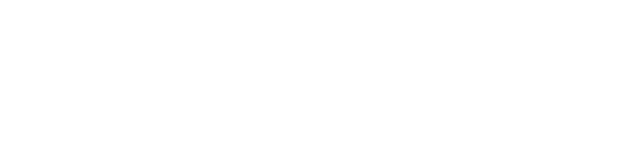
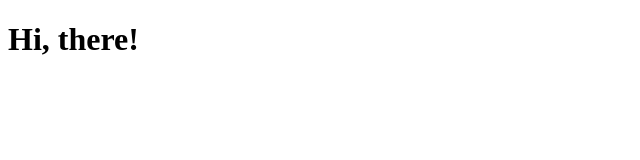
Before and after one commit to phtavaress/gitProject, a plain HTML site: page index.html in a window 1280 px wide. Shown: the whole page, without its empty margins (0-640 px from the left). Drawn offline with Linux system fonts and the light colour scheme.

Commit message:
Commit from new author

```diff
--- a/index.html
+++ b/index.html
@@ -7,6 +7,6 @@
     <title>Document</title>
 </head>
 <body>
-
+    <h1>Hi, there!</h1>
 </body>
 </html>
```
